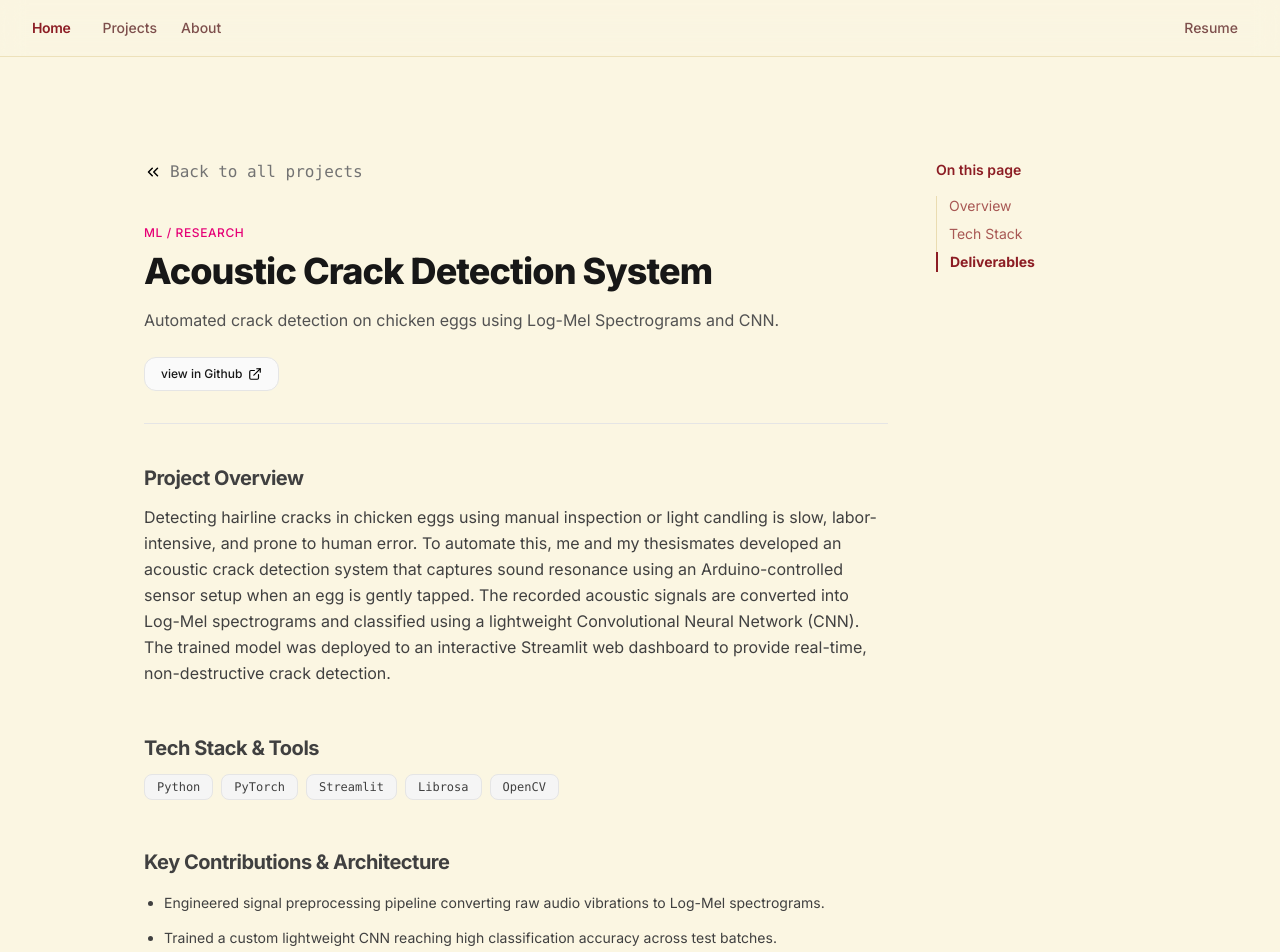
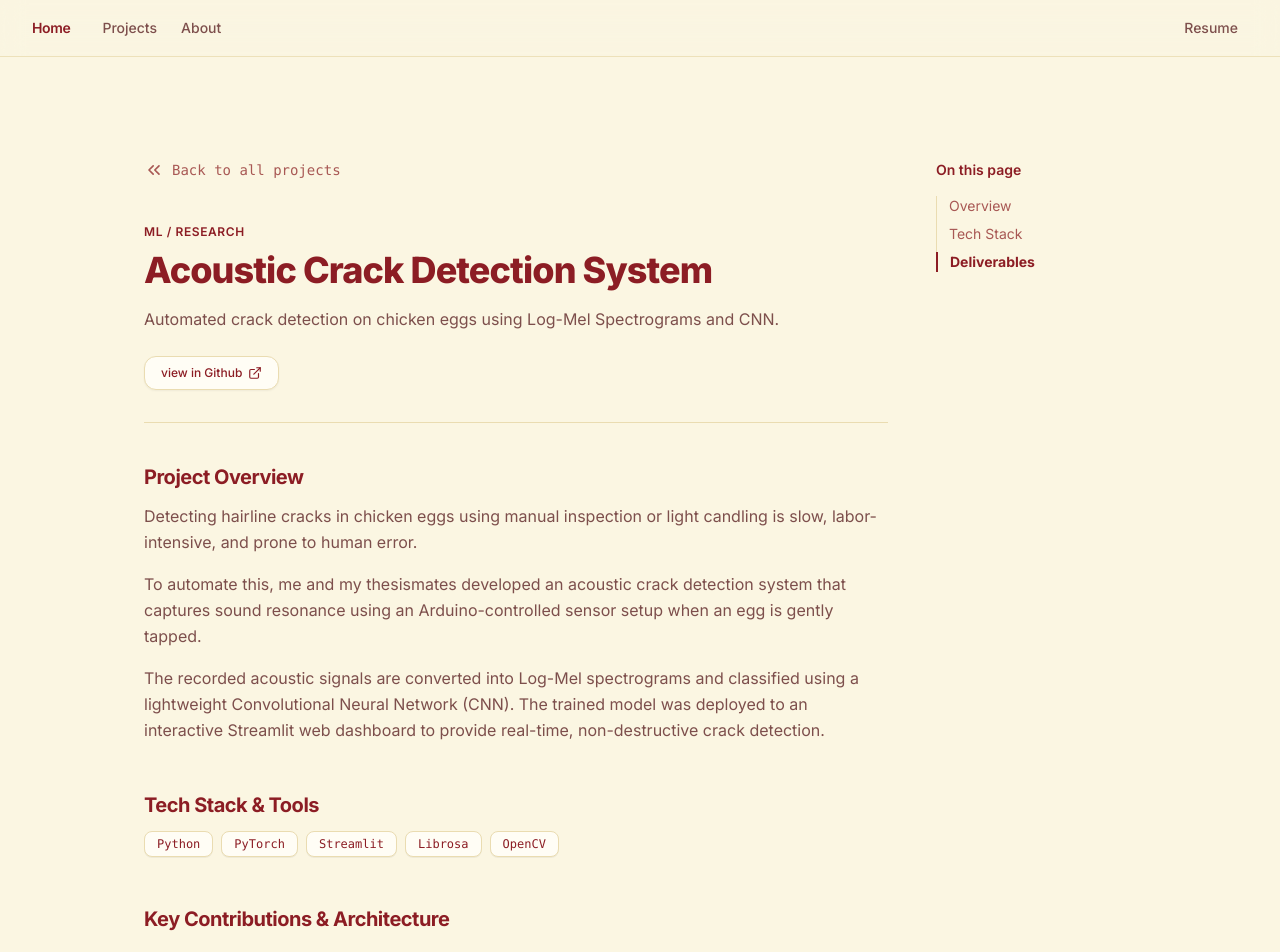
Before and after one commit to kay-16/my-portfolio, a Next.js app: page /projects/acoustic-crack-detection in a window 1280 px wide. Shown: the top 952 px of the page. Built offline with nearby package versions, Linux system fonts and the light colour scheme.

Commit message:
add fadein transition & import icons

```diff
--- a/app/projects/[slug]/page.tsx
+++ b/app/projects/[slug]/page.tsx
@@ -2,7 +2,9 @@ import { notFound } from 'next/navigation'
 import Link from 'next/link'
 import ProgressBar from 'app/components/progressbar'
 import TableOfContents from 'app/components/TableOfContents'
+import FadeIn from 'app/components/FadeIn'
 import { allProjects } from 'lib/projects'
+import { LuChevronsLeft, LuExternalLink } from 'react-icons/lu'
 
 interface PageProps {
   params: Promise<{ slug: string }>
@@ -38,33 +40,32 @@ export default async function ProjectPostPage({ params }: PageProps) {
       <ProgressBar />
 
       {/* 2-column layout: Left for Content; Right for Table of Contents */}
-      <div className="pt-32 pb-48 max-w-5xl mx-auto px-4 grid grid-cols-1 lg:grid-cols-[1fr_200px] gap-12 text-neutral-900 dark:text-neutral-100">
+      <div className="pt-32 pb-48 max-w-5xl mx-auto px-4 grid grid-cols-1 lg:grid-cols-[1fr_200px] gap-12 text-[#8C1D24] dark:text-[#F3E5AB]">
 
-      <main className="min-w-0  ">
+      <main className="min-w-0">
         {/* Navigation Breadcrumb */}
+        <FadeIn delay={50}>
           <div className="mb-8">
             <Link
               href="/projects"
-            className="flex items-center gap-2 inline-flex gap-1.5 text-s font-mono text-neutral-500 hover:text-neutral-900 dark:hover:text-white transition"
+              className="flex items-center gap-2 inline-flex gap-1.5 text-sm font-mono text-[#A85854] hover:text-[#8C1D24] dark:text-[#D4C49E] dark:hover:text-[#FFFDF5] transition"
             >
-              <img
-                src="/left-arrow.svg"
-                alt=""
-                className="w-4.5 h-4.5 opacity-100 hover:text-neutral-900 dark:hover:text-white transition"
-              />
+              <LuChevronsLeft className="w-5 h-5 shrink-0" />
               <span>Back to all projects</span>
             </Link>
           </div>
+        </FadeIn>
 
         {/* Header */}
-        <header className="mb-10 pb-8 border-b border-neutral-200 dark:border-neutral-800">
-          <span className="text-xs font-medium uppercase tracking-wider text-pink-600 dark:text-pink-400">
+        <FadeIn delay={100}>
+          <header className="mb-10 pb-8 border-b border-[#EADCB1] dark:border-[#3D2527]">
+            <span className="text-xs font-semibold uppercase tracking-wider text-[#8C1D24] dark:text-[#F5EBC4]">
               {project.tag}
             </span>
-          <h1 className="text-3xl sm:text-4xl font-extrabold tracking-tight mt-2 mb-4">
+            <h1 className="text-3xl sm:text-4xl font-extrabold tracking-tight mt-2 mb-4 text-[#8C1D24] dark:text-[#FBF6E2]">
               {project.title}
             </h1>
-          <p className="text-base text-neutral-600 dark:text-neutral-400 leading-relaxed">
+            <p className="text-base text-[#7D4F4C] dark:text-[#D4C49E] leading-relaxed">
               {project.description}
             </p>
 
@@ -74,14 +75,10 @@ export default async function ProjectPostPage({ params }: PageProps) {
                   href={project.doiUrl}
                   target="_blank"
                   rel="noopener noreferrer"
-                className="inline-flex items-center gap-1.5 px-4 py-2 rounded-xl text-xs font-medium border border-neutral-200 dark:border-neutral-800 bg-neutral-50 dark:bg-neutral-900 hover:bg-neutral-100 dark:hover:bg-neutral-800 transition"
+                  className="inline-flex items-center gap-1.5 px-4 py-2 rounded-xl text-xs font-medium border border-[#EADCB1] dark:border-[#3D2527] bg-[#FFFDF5] dark:bg-[#221819] text-[#8C1D24] dark:text-[#F3E5AB] hover:bg-[#F3E5AB]/40 dark:hover:bg-[#2D1F20] transition shadow-xs"
                 >
                   <span>view paper</span>
-                <img
-                  src="/external-link.svg"
-                  alt=""
-                  className="w-3.5 h-3.5 opacity-100"
-                />
+                  <LuExternalLink className="w-3.5 h-3.5 shrink-0" />
                 </a>
               )}
               {project.githubUrl && (
@@ -89,14 +86,10 @@ export default async function ProjectPostPage({ params }: PageProps) {
                   href={project.githubUrl}
                   target="_blank"
                   rel="noopener noreferrer"
-                className="inline-flex items-center gap-1.5 px-4 py-2 rounded-xl text-xs font-medium border border-neutral-200 dark:border-neutral-800 bg-neutral-50 dark:bg-neutral-900 hover:bg-neutral-100 dark:hover:bg-neutral-800 transition"
+                  className="inline-flex items-center gap-1.5 px-4 py-2 rounded-xl text-xs font-medium border border-[#EADCB1] dark:border-[#3D2527] bg-[#FFFDF5] dark:bg-[#221819] text-[#8C1D24] dark:text-[#F3E5AB] hover:bg-[#F3E5AB]/40 dark:hover:bg-[#2D1F20] transition shadow-xs"
                 >
                   <span>view in Github</span>
-                <img
-                  src="/external-link.svg"
-                  alt=""
-                  className="w-3.5 h-3.5 opacity-100"
-                />
+                  <LuExternalLink className="w-3.5 h-3.5 shrink-0"/>
                 </a>
               )}
               {project.liveUrl && (
@@ -104,17 +97,18 @@ export default async function ProjectPostPage({ params }: PageProps) {
                   href={project.liveUrl}
                   target="_blank"
                   rel="noopener noreferrer"
-                className="px-4 py-2 rounded-xl text-xs font-medium bg-black dark:bg-white text-white dark:text-black hover:opacity-90 transition"
+                  className="px-4 py-2 rounded-xl text-xs font-medium bg-[#8C1D24] text-[#FFFDF5] dark:bg-[#F3E5AB] dark:text-[#1A1213] hover:opacity-90 transition shadow-xs"
                 >
                   Live Demo ↗
                 </a>
               )}
             </div>
           </header>
+        </FadeIn>
 
         {/* Media Preview / Thumbnail Area */}
-        {/* Dynamic Project Images */}
         {project.image && project.image.length > 0 && (
+          <FadeIn delay={150}>
             <figure className="mb-12">
               <div
                 className={`grid gap-4 ${
@@ -124,7 +118,7 @@ export default async function ProjectPostPage({ params }: PageProps) {
                 {project.image.map((imgSrc, index) => (
                   <div
                     key={index}
-                  className="overflow-hidden rounded-2xl border border-neutral-200 dark:border-neutral-800 shadow-sm bg-neutral-100 dark:bg-neutral-900"
+                    className="overflow-hidden rounded-2xl border border-[#EADCB1] dark:border-[#3D2527] shadow-xs bg-[#FFFDF5] dark:bg-[#221819]"
                   >
                     <img
                       src={imgSrc}
@@ -136,46 +130,65 @@ export default async function ProjectPostPage({ params }: PageProps) {
               </div>
 
               {project.imageCaption && (
-              <figcaption className="mt-3 text-center text-xs text-neutral-500 dark:text-neutral-400">
+                <figcaption className="mt-3 text-center text-xs text-[#A85854] dark:text-[#D4C49E]">
                   {project.imageCaption}
                 </figcaption>
               )}
             </figure>
+          </FadeIn>
         )}
 
         {/* CARD INFO SECTION FOR TABLE OF CONTENTS */}
         {/* Section 1: Overview */}
-          <section id="overview" className="scroll-mt-32 space-y-4 text-neutral-700 dark:text-neutral-300 leading-relaxed text-base mb-12">
-            <h2 className="text-xl font-bold mb-3 tracking-tight">Project Overview</h2>
-            <p className="text-neutral-700 dark:text-neutral-300 leading-relaxed text-base">
-              {project.overview}
-            </p>
+        <FadeIn delay={200}>
+        <section id="overview" className="scroll-mt-32 mb-12">
+          <h2 className="text-xl font-bold mb-3 tracking-tight text-[#8C1D24] dark:text-[#FBF6E2]">
+            Project Overview
+          </h2>
+          <div className="space-y-4 text-[#7D4F4C] dark:text-[#D4C49E] leading-relaxed text-base">
+            {Array.isArray(project.overview) ? (
+              project.overview.map((paragraph, idx) => (
+                <p key={idx}>{paragraph}</p>
+              ))
+            ) : (
+              <p>{project.overview}</p>
+            )}
+          </div>
         </section>
+      </FadeIn>
 
         {/* Section 2: Tech Stack Badges */}
-          <section id="stack" className="scroll-mt-32 space-y-4 text-neutral-700 dark:text-neutral-300 leading-relaxed text-base mb-12">
-            <h2 className="text-xl font-bold mb-3 tracking-tight">Tech Stack & Tools</h2>
+        <FadeIn delay={250}>
+          <section id="stack" className="scroll-mt-32 space-y-4 text-[#7D4F4C] dark:text-[#D4C49E] leading-relaxed text-base mb-12">
+            <h2 className="text-xl font-bold mb-3 tracking-tight text-[#8C1D24] dark:text-[#FBF6E2]">
+              Tech Stack & Tools
+            </h2>
             <div className="flex flex-wrap gap-2">
               {project.stack.map((tech) => (
                 <span
                   key={tech}
-                  className="px-3 py-1 rounded-lg text-xs font-mono border border-neutral-200 dark:border-neutral-800 bg-neutral-100 dark:bg-neutral-900 text-neutral-700 dark:text-neutral-300"
+                  className="px-3 py-1 rounded-lg text-xs font-mono border border-[#EADCB1] dark:border-[#3D2527] bg-[#FFFDF5] dark:bg-[#221819] text-[#8C1D24] dark:text-[#F3E5AB] shadow-2xs"
                 >
                   {tech}
                 </span>
               ))}
             </div>
           </section>
+        </FadeIn>
 
         {/* Section 3: Architecture & Deliverables */}
-          <section id="deliverables" className="scroll-mt-32 space-y-4 text-neutral-700 dark:text-neutral-300 leading-relaxed text-base mb-12">
-            <h2 className="text-xl font-bold mb-4 tracking-tight">Key Contributions & Architecture</h2>
-            <ul className="space-y-3 list-disc pl-5 text-neutral-700 dark:text-neutral-300 leading-relaxed text-sm">
+        <FadeIn delay={300}>
+          <section id="deliverables" className="scroll-mt-32 space-y-4 text-[#7D4F4C] dark:text-[#D4C49E] leading-relaxed text-base mb-12">
+            <h2 className="text-xl font-bold mb-4 tracking-tight text-[#8C1D24] dark:text-[#FBF6E2]">
+              Key Contributions & Architecture
+            </h2>
+            <ul className="space-y-3 list-disc pl-5 text-[#7D4F4C] dark:text-[#D4C49E] leading-relaxed text-sm">
               {project.highlights.map((item, index) => (
                 <li key={index}>{item}</li>
               ))}
             </ul>
           </section>
+        </FadeIn>
       </main>
 
       {/* Sticky Table of Contents Sidebar */}
```
Lines whose indentation alone changed are shown as unchanged.
